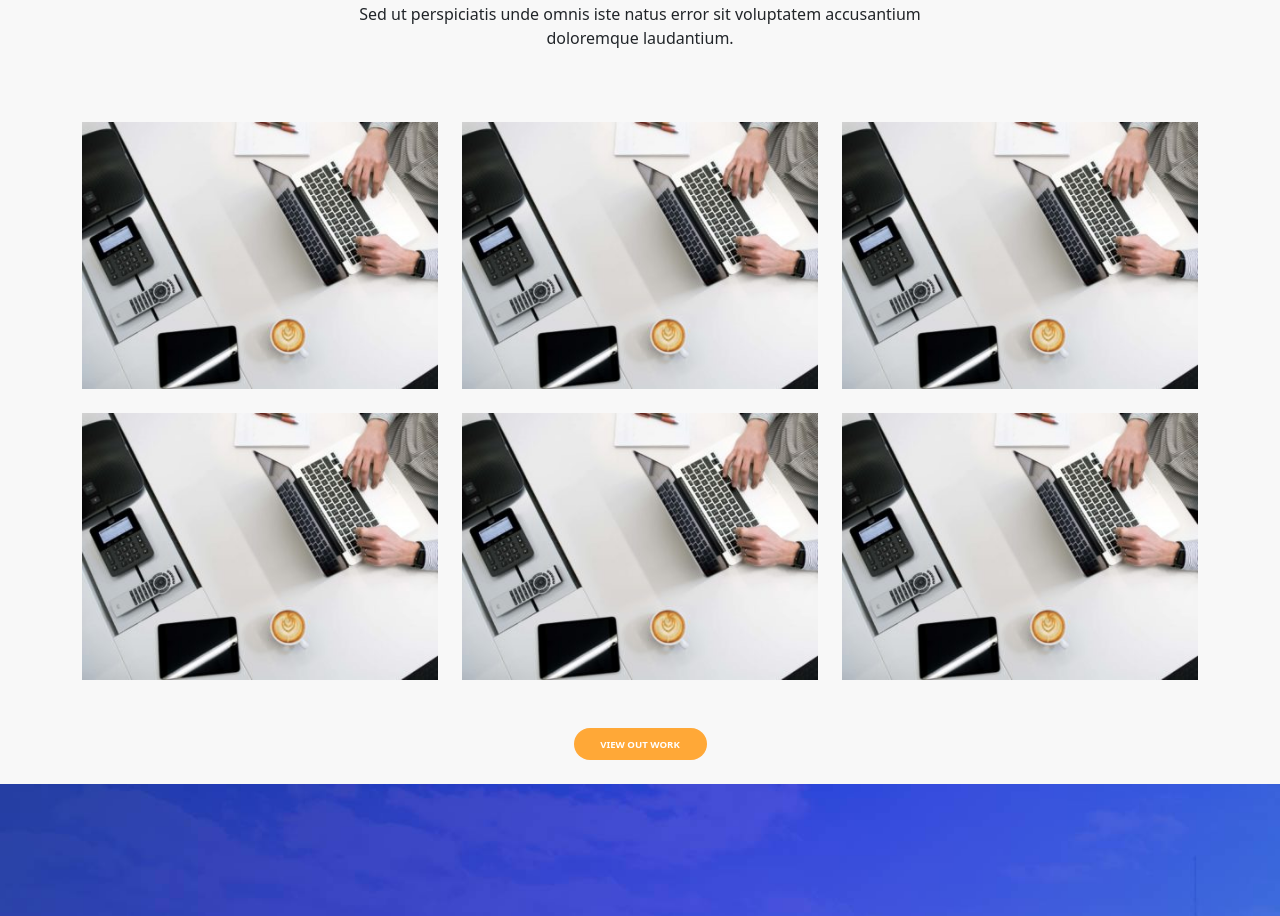
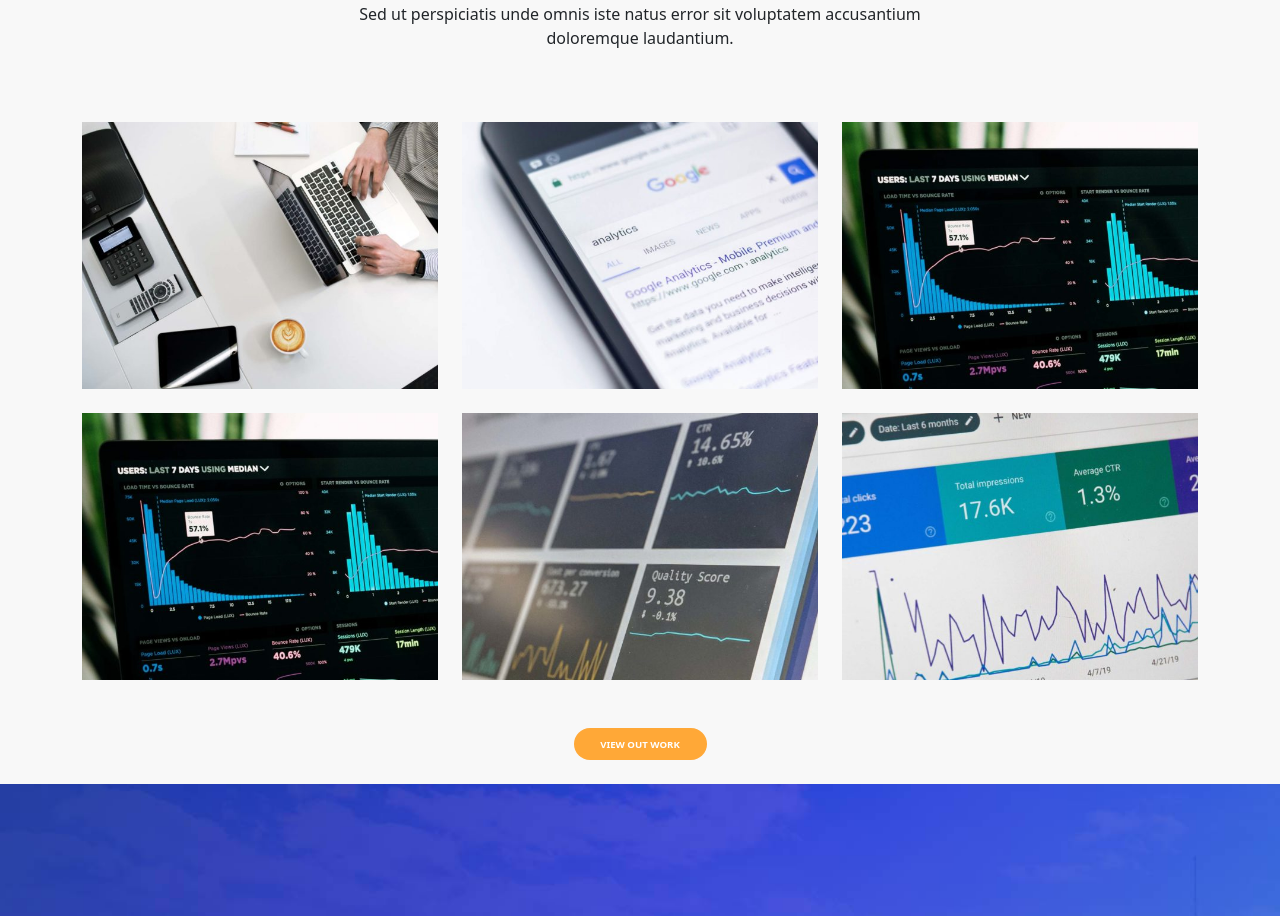
Before and after one commit to RiccardoNestola/proj-html-vuejs, a Vue app: page / in a window 1280 px wide. Shown: the part 3140-4056 px from the top of the page. Built offline with nearby package versions, Linux system fonts and the light colour scheme.

Commit message:
add func and v-for for images

```diff
--- a/src/App.vue
+++ b/src/App.vue
@@ -1,24 +1,33 @@
 <script>
+import { store } from "./store"
 import AppHeader from './components/AppHeader.vue'
 import AppMain from './components/AppMain.vue'
 import AppFooter from './components/AppFooter.vue'
 
 export default {
 
-components: {
-    AppHeader,
-    AppMain,
-    AppFooter
-}
+    components: {
+        AppHeader,
+        AppMain,
+        AppFooter
+    },
+
+
+    data() {
+        return {
+            store
+
+        }
+    }
 
 }
 
 </script>
 
 <template>
-<AppHeader/>
-<AppMain/>
-<AppFooter/>
+    <AppHeader />
+    <AppMain />
+    <AppFooter />
 
 </template>
 
--- a/src/components/AppMain.vue
+++ b/src/components/AppMain.vue
@@ -1,4 +1,5 @@
 <script>
+import { store } from "../store"
 import AppHero from './AppHero.vue'
 import AppGrid from './AppGrid.vue'
 import AppDarkGrid from './AppDarkGrid.vue'
@@ -23,6 +24,13 @@ export default {
         AppClientsComp,
         AppSponsorComp,
         AppStartComp
+    },
+
+    data() {
+        return {
+            store
+
+        }
     }
 
 }
--- a/src/components/AppWorksGrid.vue
+++ b/src/components/AppWorksGrid.vue
@@ -1,8 +1,27 @@
 <script>
+import { store } from "../store"
+
 export default {
     name: "AppWorksGrid",
 
+
+    data() {
+        return {
+            store
+
+        }
+    },
+
+    methods: {
+        getImagePath: function (imgPath) {
+            return new URL(`../assets/img/${imgPath}.jpg`, import.meta.url).href;
+        }
+    },
+
+
 }
+
+
 </script>
 
 <template>
@@ -23,28 +42,8 @@ export default {
         <section class="grid container">
 
             <div class="row">
-                <div class="col-lg-4 col-md-12 mb-4 mb-lg-0">
-                    <img src="../assets/img/case-study-gallery-3-1-400x300.jpg" class="w-100 shadow-1-strong mb-4"
-                        alt="" />
-
-                    <img src="../assets/img/case-study-gallery-3-1-400x300.jpg" class="w-100 shadow-1-strong mb-4"
-                        alt="" />
-                </div>
-
-                <div class="col-lg-4 mb-4 mb-lg-0">
-                    <img src="../assets/img/case-study-gallery-3-1-400x300.jpg" class="w-100 shadow-1-strong mb-4"
-                        alt="" />
-
-                    <img src="../assets/img/case-study-gallery-3-1-400x300.jpg" class="w-100 shadow-1-strong mb-4"
-                        alt="" />
-                </div>
-
-                <div class="col-lg-4 mb-4 mb-lg-0">
-                    <img src="../assets/img/case-study-gallery-3-1-400x300.jpg" class="w-100 shadow-1-strong mb-4"
-                        alt="" />
-
-                    <img src="../assets/img/case-study-gallery-3-1-400x300.jpg" class="w-100 shadow-1-strong mb-4"
-                        alt="" />
+                <div class="col-lg-4 col-md-12 mb-4 mb-lg-0" v-for="image in store.imageWorksPath">
+                    <img :src="getImagePath(image.image)" class="w-100 shadow-1-strong mb-4" alt="" />
                 </div>
             </div>
 
--- a/src/store.js
+++ b/src/store.js
@@ -2,7 +2,36 @@ import { reactive } from 'vue'
 
 export const store = reactive({
 
-    menuList: ["Home", "Who We Do","What We Do","Where We Work","Careers","News"]
+
+
+    menuList: ["Home", "Who We Do", "What We Do", "Where We Work", "Careers", "News"],
+
+    imageWorksPath: [
+        {
+            image: 'case-study-gallery-3-1-600x450',
+        },
+        {
+            image: 'case-study-gallery-2-600x450'
+        },
+        {
+            image: 'case-study-gallery-4-1-600x450'
+        },
+        {
+            image: 'case-study-gallery-4-1-600x450',
+        },
+        {
+            image: 'case-study-gallery-5-1-600x450',
+        },
+        {
+            image: 'case-study-gallery-6-1-600x450',
+        },
+    ],
+
+
+
+
+
+
 
 
 });
```
